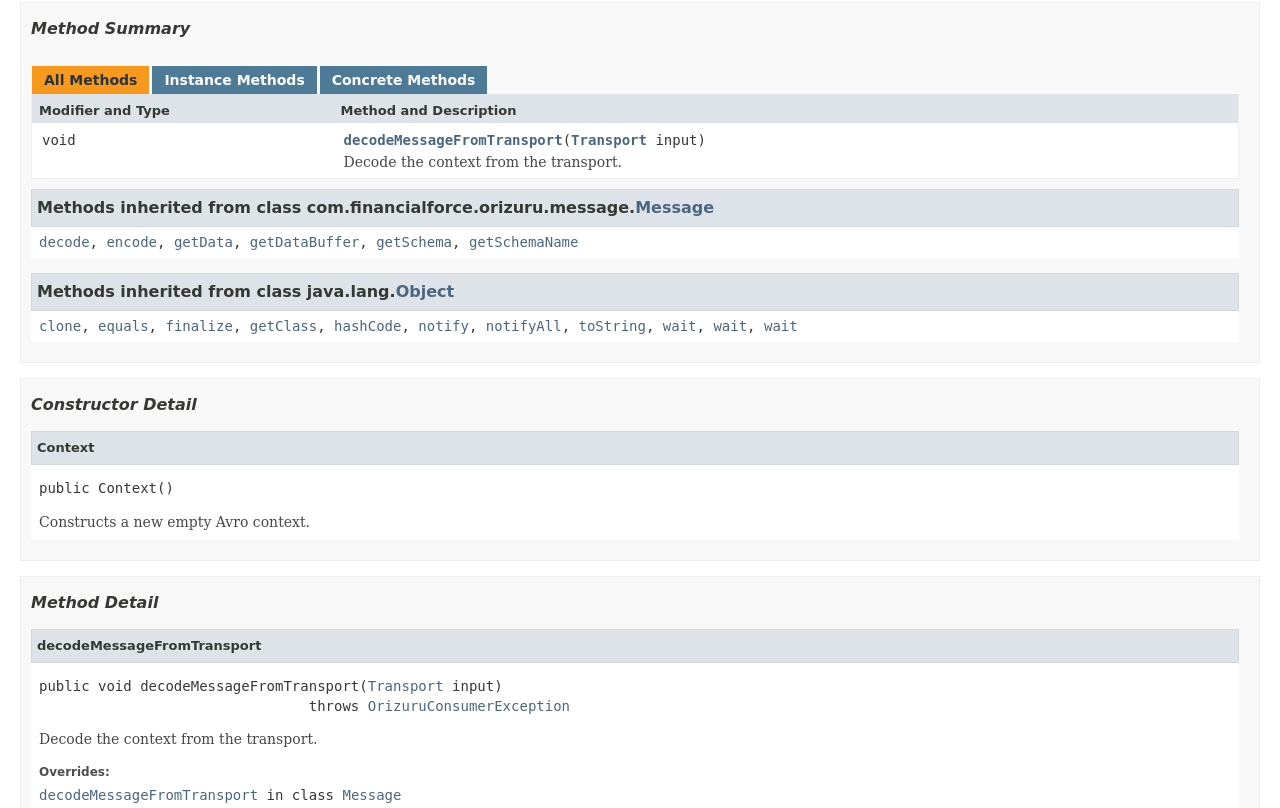
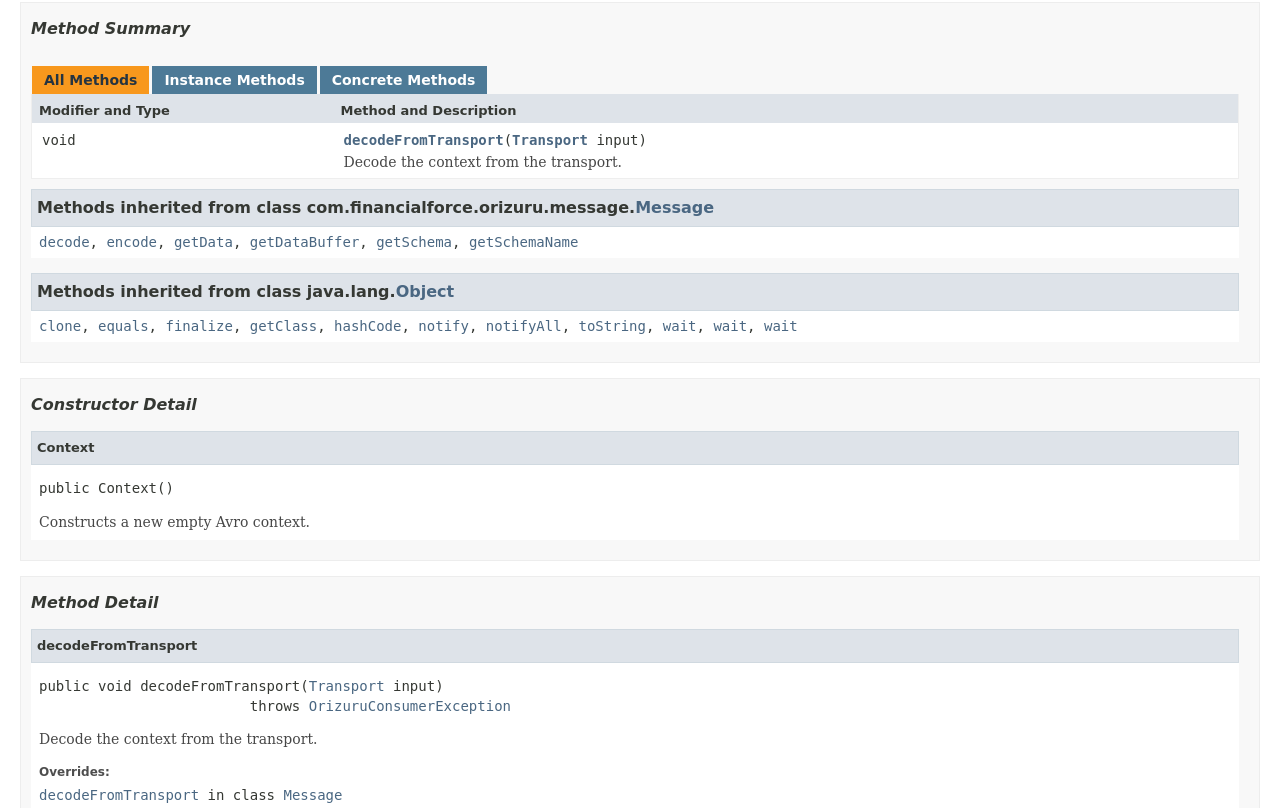
Before and after one commit to certinia/orizuru-transport-rabbitmq-java, a plain HTML site: page doc/com/financialforce/orizuru/message/Context.html in a window 1280 px wide. Shown: the part 699-1507 px from the top of the page. Drawn offline with Linux system fonts and the light colour scheme; a web font is replaced by a local one.

Commit message:
Update JavaDocs

```diff
--- a/doc/com/financialforce/orizuru/message/Context.html
+++ b/doc/com/financialforce/orizuru/message/Context.html
@@ -171,7 +171,7 @@ extends <a href="../../../../com/financialforce/orizuru/message/Message.html" ti
 </tr>
 <tr id="i0" class="altColor">
 <td class="colFirst"><code>void</code></td>
-<td class="colLast"><code><span class="memberNameLink"><a href="../../../../com/financialforce/orizuru/message/Context.html#decodeMessageFromTransport-com.financialforce.orizuru.transport.Transport-">decodeMessageFromTransport</a></span>(<a href="../../../../com/financialforce/orizuru/transport/Transport.html" title="class in com.financialforce.orizuru.transport">Transport</a>&nbsp;input)</code>
+<td class="colLast"><code><span class="memberNameLink"><a href="../../../../com/financialforce/orizuru/message/Context.html#decodeFromTransport-com.financialforce.orizuru.transport.Transport-">decodeFromTransport</a></span>(<a href="../../../../com/financialforce/orizuru/transport/Transport.html" title="class in com.financialforce.orizuru.transport">Transport</a>&nbsp;input)</code>
 <div class="block">Decode the context from the transport.</div>
 </td>
 </tr>
@@ -222,18 +222,18 @@ extends <a href="../../../../com/financialforce/orizuru/message/Message.html" ti
 <!--   -->
 </a>
 <h3>Method Detail</h3>
-<a name="decodeMessageFromTransport-com.financialforce.orizuru.transport.Transport-">
+<a name="decodeFromTransport-com.financialforce.orizuru.transport.Transport-">
 <!--   -->
 </a>
 <ul class="blockListLast">
 <li class="blockList">
-<h4>decodeMessageFromTransport</h4>
-<pre>public&nbsp;void&nbsp;decodeMessageFromTransport(<a href="../../../../com/financialforce/orizuru/transport/Transport.html" title="class in com.financialforce.orizuru.transport">Transport</a>&nbsp;input)
-                                throws <a href="../../../../com/financialforce/orizuru/exception/consumer/OrizuruConsumerException.html" title="class in com.financialforce.orizuru.exception.consumer">OrizuruConsumerException</a></pre>
+<h4>decodeFromTransport</h4>
+<pre>public&nbsp;void&nbsp;decodeFromTransport(<a href="../../../../com/financialforce/orizuru/transport/Transport.html" title="class in com.financialforce.orizuru.transport">Transport</a>&nbsp;input)
+                         throws <a href="../../../../com/financialforce/orizuru/exception/consumer/OrizuruConsumerException.html" title="class in com.financialforce.orizuru.exception.consumer">OrizuruConsumerException</a></pre>
 <div class="block">Decode the context from the transport.</div>
 <dl>
 <dt><span class="overrideSpecifyLabel">Overrides:</span></dt>
-<dd><code><a href="../../../../com/financialforce/orizuru/message/Message.html#decodeMessageFromTransport-com.financialforce.orizuru.transport.Transport-">decodeMessageFromTransport</a></code>&nbsp;in class&nbsp;<code><a href="../../../../com/financialforce/orizuru/message/Message.html" title="class in com.financialforce.orizuru.message">Message</a></code></dd>
+<dd><code><a href="../../../../com/financialforce/orizuru/message/Message.html#decodeFromTransport-com.financialforce.orizuru.transport.Transport-">decodeFromTransport</a></code>&nbsp;in class&nbsp;<code><a href="../../../../com/financialforce/orizuru/message/Message.html" title="class in com.financialforce.orizuru.message">Message</a></code></dd>
 <dt><span class="paramLabel">Parameters:</span></dt>
 <dd><code>input</code> - The FinancialForce Orizuru Avro Transport message from which to decode the context.</dd>
 <dt><span class="throwsLabel">Throws:</span></dt>
```
Also changed, not shown: doc/com/financialforce/orizuru/message/Message.html (+5 -5 lines), doc/com/financialforce/orizuru/transport/class-use/Transport.html (+2 -2 lines), doc/index-all.html (+8 -8 lines), 1 other file.
